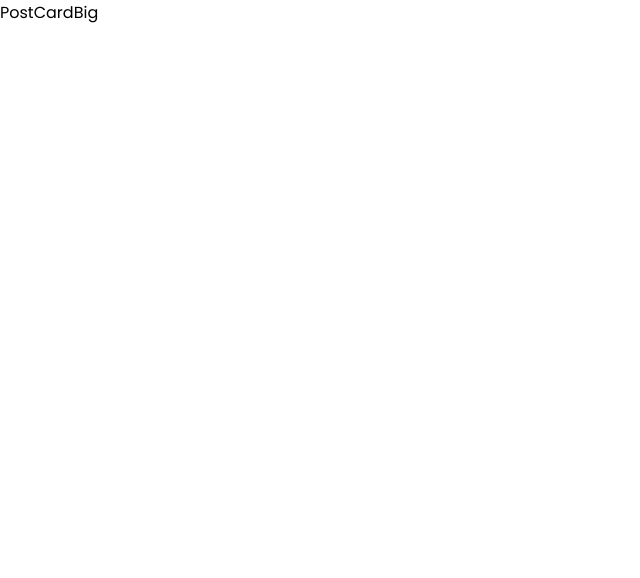
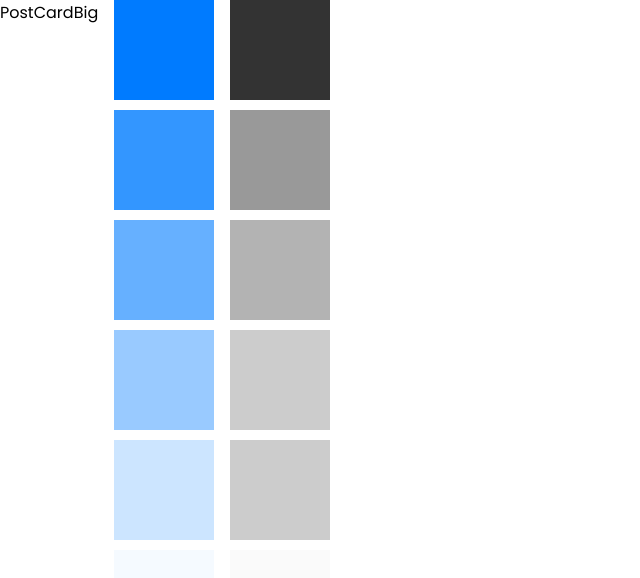
Before and after one commit to geniilsonfernandes/blog-cms, a Next.js app: page / in a window 1280 px wide. Shown: the top 578 px of the page, without its empty margins (0-640 px from the left). Built offline with nearby package versions, Linux system fonts and the light colour scheme.

Commit message:
create var colors

```diff
--- a/src/components/PostCardBig/index.jsx
+++ b/src/components/PostCardBig/index.jsx
@@ -1,5 +1,30 @@
 import React from "react";
+import styles from "./styles.module.scss";
 
 export const PostCardBig = () => {
-  return <div>PostCardBig</div>;
+  return (
+    <div className={styles.box}>
+      PostCardBig
+      <ul className={styles.boxes}>
+        <li></li>
+        <li></li>
+        <li></li>
+        <li></li>
+        <li></li>
+        <li></li>
+        <li></li>
+        <li></li>
+      </ul>
+      <ul className={styles.text}>
+        <li></li>
+        <li></li>
+        <li></li>
+        <li></li>
+        <li></li>
+        <li></li>
+        <li></li>
+        <li></li>
+      </ul>
+    </div>
+  );
 };
--- /dev/null
+++ b/src/components/PostCardBig/styles.module.scss
@@ -0,0 +1,57 @@
+.box {
+  display: flex;
+  gap: 16px;
+  ul {
+    list-style: none;
+  }
+}
+.boxes {
+  li {
+    width: 100px;
+    height: 100px;
+    margin-bottom: 10px;
+    &:nth-child(1) {
+      background: var(--color-background-600);
+    }
+    &:nth-child(2) {
+      background: var(--color-background-500);
+    }
+    &:nth-child(3) {
+      background: var(--color-background-400);
+    }
+    &:nth-child(4) {
+      background: var(--color-background-300);
+    }
+    &:nth-child(5) {
+      background: var(--color-background-200);
+    }
+    &:nth-child(6) {
+      background: var(--color-background-100);
+    }
+  }
+}
+.text {
+  li {
+    width: 100px;
+    height: 100px;
+    margin-bottom: 10px;
+    &:nth-child(1) {
+      background: var(--color-text-600);
+    }
+    &:nth-child(2) {
+      background: var(--color-text-500);
+    }
+    &:nth-child(3) {
+      background: var(--color-text-400);
+    }
+    &:nth-child(4) {
+      background: var(--color-text-300);
+    }
+    &:nth-child(5) {
+      background: var(--color-text-300);
+    }
+    &:nth-child(6) {
+      background: var(--color-text-100);
+    }
+  }
+}
--- a/src/styles/globals.css
+++ b/src/styles/globals.css
@@ -4,6 +4,25 @@
   box-sizing: border-box;
 }
 
+:root {
+  --color-plt-primary: 211;
+  --color-plt-secundary: 0;
+  --color-plt-secundary-saturation: 10;
+
+  --color-background-600: hsl(var(--color-plt-primary), 100%, 50%);
+  --color-background-500: hsl(var(--color-plt-primary), 100%, 60%);
+  --color-background-400: hsl(var(--color-plt-primary), 100%, 70%);
+  --color-background-300: hsl(var(--color-plt-primary), 100%, 80%);
+  --color-background-200: hsl(var(--color-plt-primary), 100%, 90%);
+  --color-background-100: hsl(var(--color-plt-primary), 100%, 98%);
+
+  --color-text-600: hsl(var(--color-plt-secundary), 0%, 20%);
+  --color-text-500: hsl(var(--color-plt-secundary), 0%, 60%);
+  --color-text-400: hsl(var(--color-plt-secundary), 0%, 70%);
+  --color-text-300: hsl(var(--color-plt-secundary), 0%, 80%);
+  --color-text-200: hsl(var(--color-plt-secundary), 0%, 98%);
+  --color-text-100: hsl(var(--color-plt-secundary), 0%, 98%);
+}
 html,
 body {
   font-family: "Poppins", sans-serif;
```
